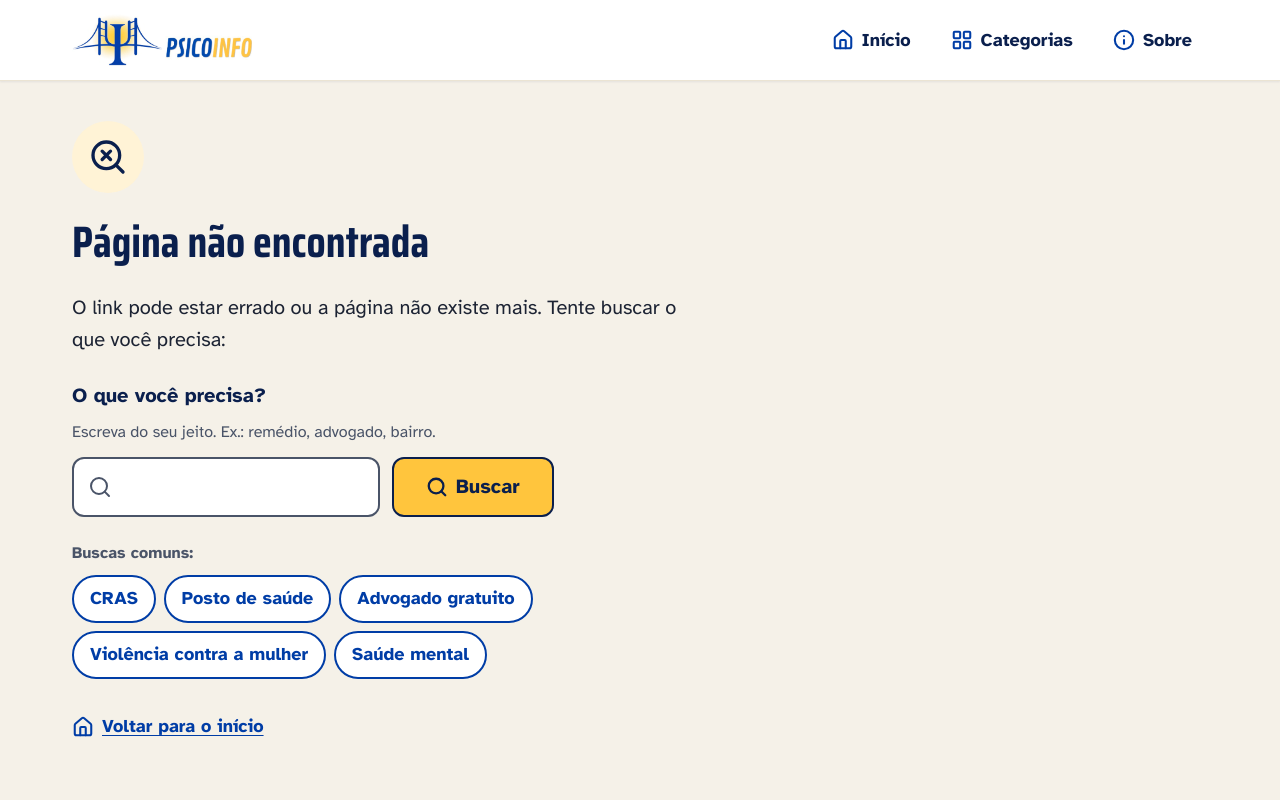
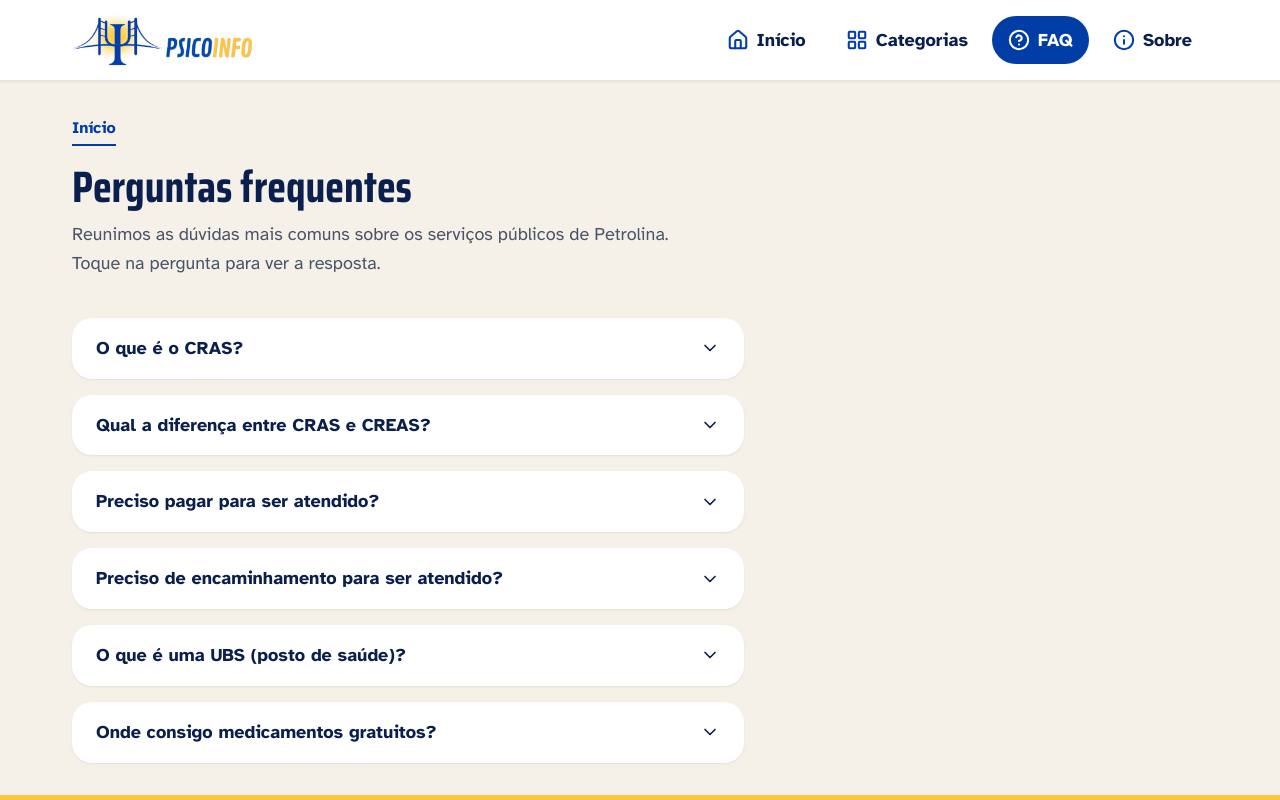
Before and after one commit to PsicoinfoTeam/psicoinfo, a React (Vite) app: page /faq in a window 1280 px wide. Shown: the top 800 px of the page. Built offline with nearby package versions, Linux system fonts and the light colour scheme.

Commit message:
feat: adicionar página de FAQ na barra de navegação

```diff
--- a/src/App.tsx
+++ b/src/App.tsx
@@ -2,6 +2,7 @@ import { createBrowserRouter, RouterProvider } from 'react-router-dom';
 import Layout from './components/Layout';
 import Busca from './pages/Busca';
 import Categoria from './pages/Categoria';
+import Faq from './pages/Faq';
 import Home from './pages/Home';
 import NaoEncontrada from './pages/NaoEncontrada';
 import PertoDeMim from './pages/PertoDeMim';
@@ -18,6 +19,7 @@ const router = createBrowserRouter([
       { path: '/servico/:id', element: <Servico /> },
       { path: '/perto-de-mim', element: <PertoDeMim /> },
       { path: '/sobre', element: <Sobre /> },
+      { path: '/faq', element: <Faq /> },
       { path: '*', element: <NaoEncontrada /> },
     ],
   },
--- /dev/null
+++ b/src/components/FaqItem.module.css
@@ -0,0 +1,60 @@
+.faqItem {
+  background-color: var(--color-surface);
+  border-radius: var(--radius-lg);
+  overflow: hidden;
+  box-shadow: var(--shadow-sm);
+  transition: box-shadow var(--duration-base) var(--ease);
+}
+
+.faqItem:hover {
+  box-shadow: var(--shadow-md);
+}
+
+.faqBotao {
+  width: 100%;
+  display: flex;
+  justify-content: space-between;
+  align-items: center;
+  padding: var(--space-4) var(--space-5);
+  background: none;
+  border: none;
+  cursor: pointer;
+  text-align: left;
+  color: var(--color-heading);
+}
+
+.pergunta {
+  font-size: var(--text-base);
+  font-weight: var(--weight-bold);
+}
+
+.icone {
+  width: 20px;
+  height: 20px;
+  color: var(--color-heading);
+  transition: transform var(--duration-base) var(--ease);
+  flex-shrink: 0;
+  margin-left: var(--space-4);
+}
+
+.aberto .icone {
+  transform: rotate(180deg);
+}
+
+.faqConteudo {
+  max-height: 0;
+  opacity: 0;
+  overflow: hidden;
+  transition: all var(--duration-base) var(--ease);
+}
+
+.aberto .faqConteudo {
+  max-height: 800px;
+  opacity: 1;
+}
+
+.resposta {
+  padding: 0 var(--space-5) var(--space-5);
+  color: var(--color-text);
+  line-height: var(--leading-body);
+}
--- /dev/null
+++ b/src/components/FaqItem.tsx
@@ -0,0 +1,28 @@
+import { useState } from 'react';
+import { ChevronDown } from 'lucide-react';
+import styles from './FaqItem.module.css';
+
+interface FaqItemProps {
+  pergunta: string;
+  resposta: string;
+}
+
+export default function FaqItem({ pergunta, resposta }: FaqItemProps) {
+  const [aberto, setAberto] = useState(false);
+
+  return (
+    <div className={`${styles.faqItem} ${aberto ? styles.aberto : ''}`}>
+      <button
+        className={styles.faqBotao}
+        onClick={() => setAberto(!aberto)}
+        aria-expanded={aberto}
+      >
+        <span className={styles.pergunta}>{pergunta}</span>
+        <ChevronDown className={styles.icone} />
+      </button>
+      <div className={styles.faqConteudo}>
+        <div className={styles.resposta}>{resposta}</div>
+      </div>
+    </div>
+  );
+}
--- a/src/components/navegacao.ts
+++ b/src/components/navegacao.ts
@@ -1,4 +1,4 @@
-import { House, Info, LayoutGrid, type LucideIcon } from 'lucide-react';
+import { House, Info, LayoutGrid, HelpCircle, type LucideIcon } from 'lucide-react';
 
 export interface LinkNavegacao {
   rotulo: string;
@@ -17,6 +17,7 @@ export const LINKS_PRINCIPAIS: LinkNavegacao[] = [
     ancora: 'categorias',
     icone: LayoutGrid,
   },
+  { rotulo: 'FAQ', caminho: '/faq', icone: HelpCircle },
   { rotulo: 'Sobre', caminho: '/sobre', icone: Info },
 ];
 
--- /dev/null
+++ b/src/pages/Faq.module.css
@@ -0,0 +1,52 @@
+.container {
+  max-width: var(--container-max);
+  margin: 0 auto;
+  padding: var(--space-6) var(--gutter);
+}
+
+.cabecalho {
+  text-align: left;
+  margin-bottom: var(--space-7);
+  max-width: var(--content-max);
+}
+
+.breadcrumb {
+  display: inline-block;
+  font-size: var(--text-sm);
+  color: var(--color-link);
+  font-weight: var(--weight-bold);
+  text-decoration: none;
+  margin-bottom: var(--space-4);
+  border-bottom: 2px solid var(--color-link);
+  padding-bottom: 2px;
+}
+
+.breadcrumb:hover {
+  color: var(--color-link-hover);
+  border-bottom-color: var(--color-link-hover);
+}
+
+.titulo {
+  font-size: var(--text-3xl);
+  color: var(--color-heading);
+  margin-bottom: var(--space-2);
+}
+
+.subtitulo {
+  font-size: var(--text-base);
+  color: var(--color-text-muted);
+  line-height: var(--leading-body);
+}
+
+.listaFaq {
+  display: flex;
+  flex-direction: column;
+  gap: var(--space-4);
+  max-width: var(--content-max);
+}
+
+@media (min-width: 900px) {
+  .titulo {
+    font-size: var(--text-4xl);
+  }
+}
--- /dev/null
+++ b/src/pages/Faq.tsx
@@ -0,0 +1,57 @@
+import { Link } from 'react-router-dom';
+import FaqItem from '../components/FaqItem';
+import styles from './Faq.module.css';
+
+export default function Faq() {
+  const perguntas = [
+    {
+      pergunta: 'O que é o CRAS?',
+      resposta: 'O Centro de Referência de Assistência Social (CRAS) é a porta de entrada da Assistência Social. É um local público, localizado prioritariamente em áreas de maior vulnerabilidade social, onde são oferecidos os serviços de Assistência Social em Petrolina. Através do CRAS, famílias em situação de vulnerabilidade recebem apoio, orientação e acesso a programas sociais.'
+    },
+    {
+      pergunta: 'Qual a diferença entre CRAS e CREAS?',
+      resposta: 'O CRAS atua na prevenção, fortalecendo os vínculos familiares e comunitários antes que os direitos sejam violados. Já o CREAS (Centro de Referência Especializado de Assistência Social) atende pessoas e famílias cujos direitos já foram violados (casos de violência, abuso, abandono, etc.), oferecendo apoio e acompanhamento especializado.'
+    },
+    {
+      pergunta: 'Preciso pagar para ser atendido?',
+      resposta: 'Não! Todos os serviços oferecidos pelos CRAS, CREAS, UBS (Unidades Básicas de Saúde) e demais equipamentos vinculados ao SUS (Sistema Único de Saúde) e SUAS (Sistema Único de Assistência Social) são serviços públicos e totalmente gratuitos para a população.'
+    },
+    {
+      pergunta: 'Preciso de encaminhamento para ser atendido?',
+      resposta: 'Para ser atendido no CRAS ou na UBS do seu bairro, você não precisa de encaminhamento, pois eles são a "porta de entrada" dos serviços. Basta ir até a unidade com seus documentos (RG, CPF, Comprovante de Residência e Cartão SUS/NIS). No entanto, para serviços especializados (como CREAS, CAPS e Policlínicas), o encaminhamento feito pela unidade básica geralmente é necessário.'
+    },
+    {
+      pergunta: 'O que é uma UBS (posto de saúde)?',
+      resposta: 'A Unidade Básica de Saúde (UBS), também conhecida como posto de saúde, é o local onde você recebe os primeiros atendimentos no SUS. Nela, você pode realizar consultas de rotina (clínico geral, enfermagem, odontologia), vacinação, curativos, pré-natal e acompanhamento de doenças crônicas como hipertensão e diabetes.'
+    },
+    {
+      pergunta: 'Onde consigo medicamentos gratuitos?',
+      resposta: 'Em Petrolina, os medicamentos da Relação Municipal de Medicamentos Essenciais (REMUME) podem ser retirados gratuitamente nas farmácias das próprias Unidades Básicas de Saúde (UBS) ou na Farmácia da Família. Para isso, é necessário apresentar a receita médica atualizada (do SUS ou particular), documento de identidade com foto e o Cartão SUS.'
+    }
+  ];
+
+  return (
+    <main className={styles.container}>
+      <div className={styles.cabecalho}>
+        <Link to="/" className={styles.breadcrumb}>
+          Início
+        </Link>
+        <h1 className={styles.titulo}>Perguntas frequentes</h1>
+        <p className={styles.subtitulo}>
+          Reunimos as dúvidas mais comuns sobre os serviços públicos de Petrolina.<br/>
+          Toque na pergunta para ver a resposta.
+        </p>
+      </div>
+
+      <div className={styles.listaFaq}>
+        {perguntas.map((item, index) => (
+          <FaqItem
+            key={index}
+            pergunta={item.pergunta}
+            resposta={item.resposta}
+          />
+        ))}
+      </div>
+    </main>
+  );
+}
```
